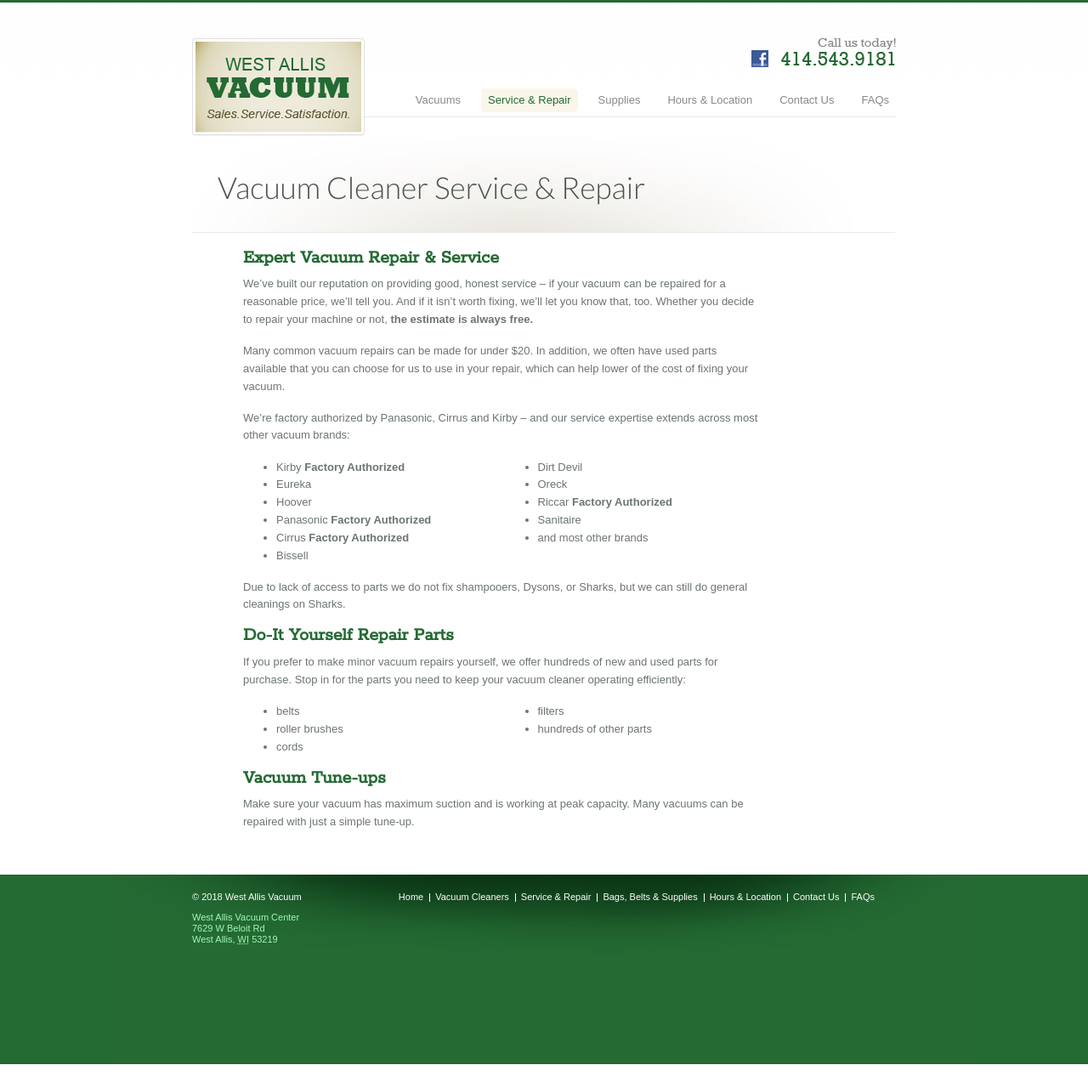
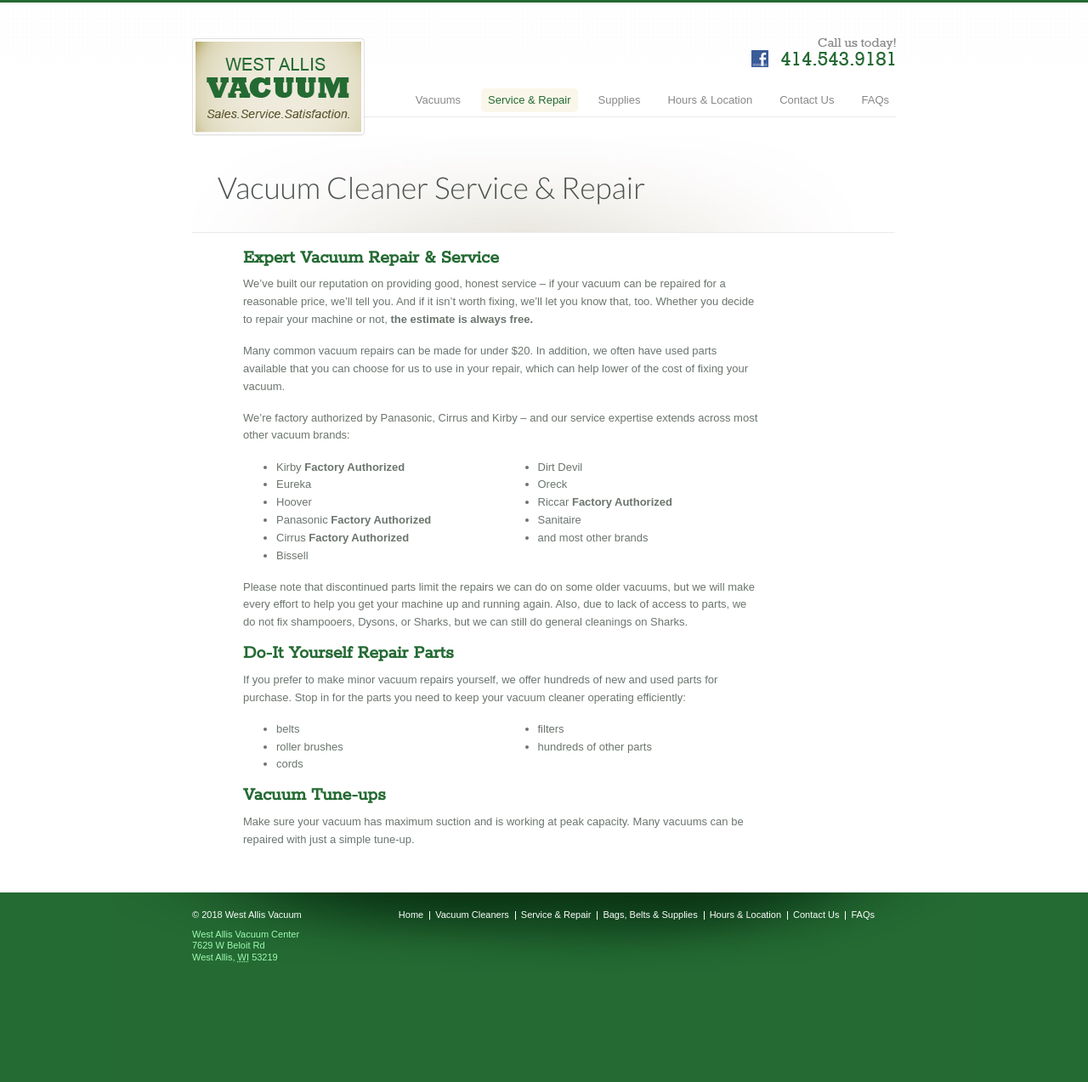
Before and after one commit to mikebranski/westallisvacuum.com, a Jekyll site: the page built from services/index.html, in a window 1280 px wide. Shown: the whole page at 85% size. Built offline with Jekyll 4.4.1, drawn with Linux system fonts in a browser that asks for light colours; before the commit the page ends 1252 px from its top, so only the background shows below that.

Commit message:
Update index.html

```diff
--- a/services/index.html
+++ b/services/index.html
@@ -22,7 +22,7 @@
     <li>and most other brands</li>
 </ul>
 
-<p>Due to lack of access to parts we do not fix shampooers, Dysons, or Sharks, but we can still do general cleanings on Sharks.</p>
+<p>Please note that discontinued parts limit the repairs we can do on some older vacuums, but we will make every effort to help you get your machine up and running again. Also, due to lack of access to parts, we do not fix shampooers, Dysons, or Sharks, but we can still do general cleanings on Sharks.</p>
 
 <h2>Do-It Yourself Repair Parts</h2>
 <p>If you prefer to make minor vacuum repairs yourself, we offer hundreds of new and used parts for purchase. Stop in for the parts you need to keep your vacuum cleaner operating efficiently:</p>
```
